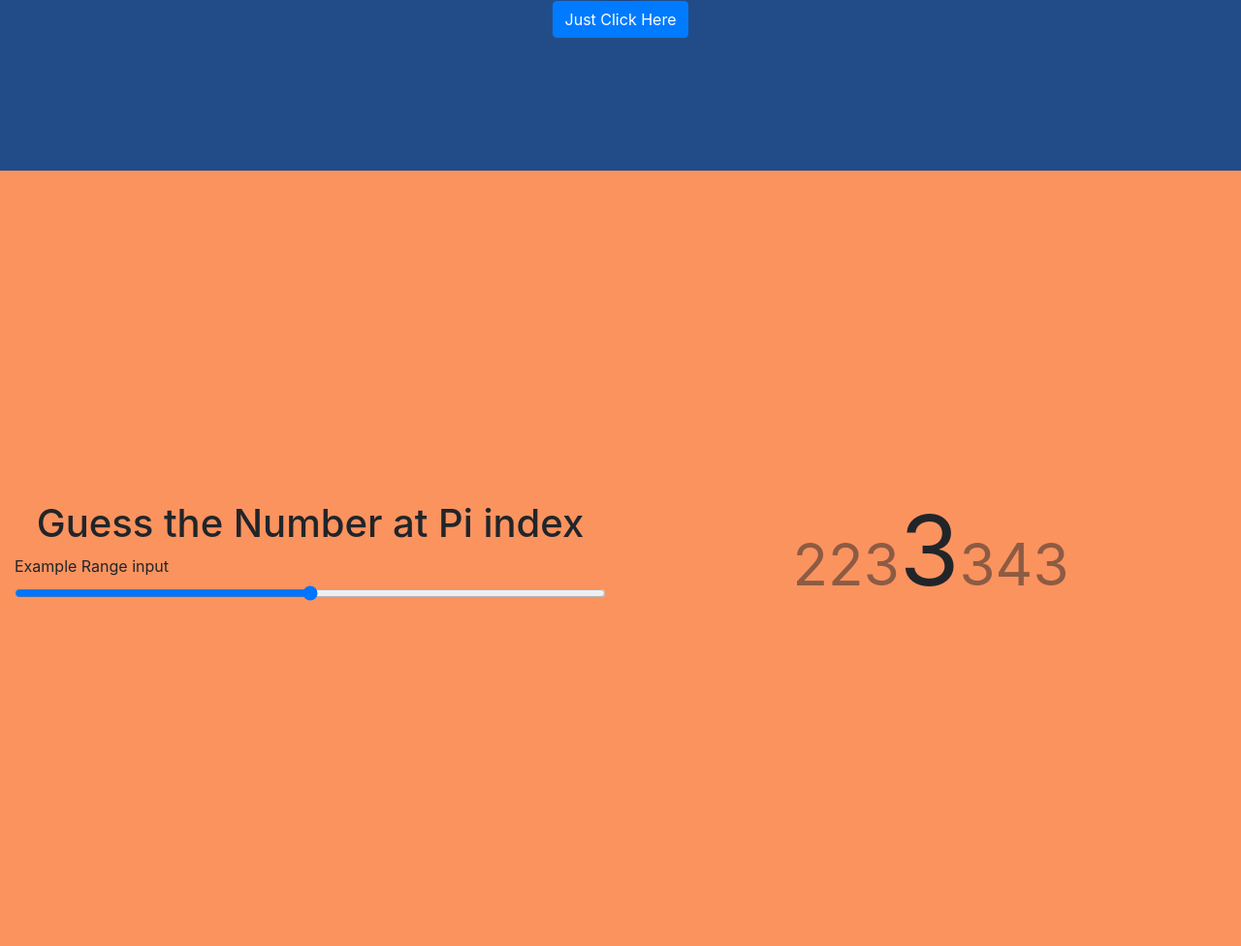
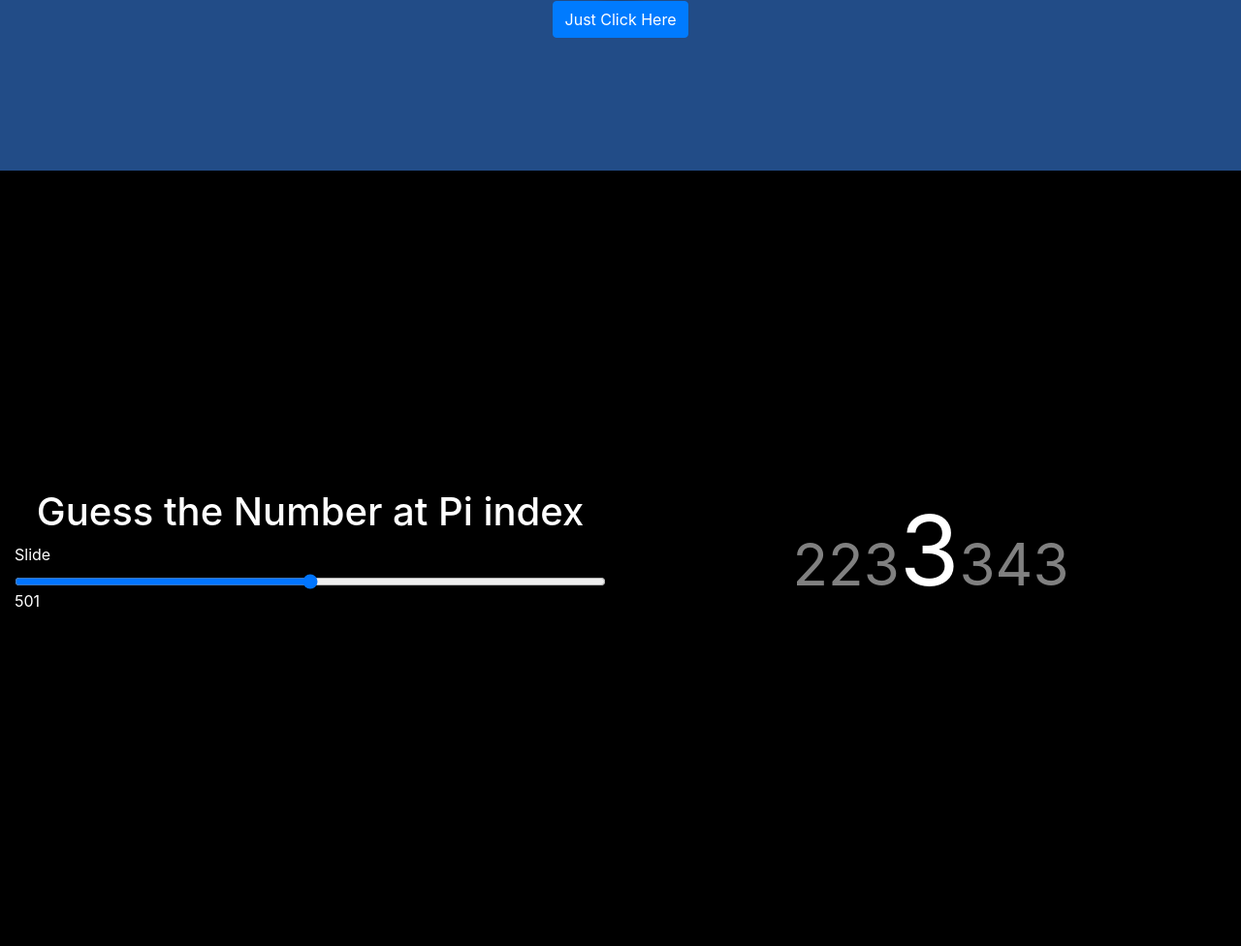
Before and after one commit to UruchimaW/Pi-Visualization-Web-App, a Python web app: template templates/main.html in a window 1280 px wide. Shown: the part 3080-4056 px from the top of the page at 97% size. Run offline with Jinja, Linux system fonts and the light colour scheme; the template is opened without the code that fills it, so the values that code supplies are empty; some libraries are stand-ins or nearby versions.

Commit message:
Slider Functionality Fix
Fized slider, now when put to a certain value will pull up relevant values of pi.

```diff
--- a/static/script.js
+++ b/static/script.js
@@ -103,10 +103,36 @@ function barAdder(){
   addData(second,piArray[areaCounter],piArray[areaCounter]);
   areaCounter ++;
 }
+// test
+//3141592
+function guessAdder(sliderValue) {
+  sliderValue = parseInt(sliderValue)
+  var piArray = holder.slice('');
+  console.log(sliderValue);
+  // console.log(sliderValue+1);
+  // console.log(sliderValue-1);
+  var leftString = holder.slice((sliderValue-4),(sliderValue-1));
+  var rightString = holder.slice((sliderValue),(sliderValue+3));
+  console.log(rightString);
+  document.getElementById("leftGuess").innerHTML = leftString;
+  document.getElementById("middleGuess").innerHTML = piArray[sliderValue-1];
+  document.getElementById("rightGuess").innerHTML = rightString;
+
+
+//Updating slider value dynamically
+
+
+}
 
 window.addEventListener('load', () => {
   document.querySelector('#pi_numbers').addEventListener("click", () => {
     bigTypeWriter();
+  });
+  document.querySelector('#secondtest').addEventListener("click", () => {
+    var sliderValue = document.getElementById("formControlRange").value;
+    guessAdder(sliderValue);
+    // document.getElementById("teststuff").innerHTML = sliderValue;
+
   });
   document.querySelector('#polarAdder').addEventListener("click", () => {
     barAdder();
--- a/templates/main.html
+++ b/templates/main.html
@@ -66,11 +66,7 @@
 <div class="container-fluid" style="background:rgb(0, 24, 69);">
   <div class="row" style="height:100vh">
     <div class="col align-self-center">
-      <!-- <div class="row">
-        <div class="col" style="text-align:center;">
-          <h1 style="color:white;">Flow in to Pi</h1>
-        </div>
-      </div> -->
+
       <div class="row">
         <div class="col">
             <canvas id="myChart"></canvas>
@@ -102,20 +98,21 @@
 </div>
 
 <!-- Will add functionality to guess a number of Pi at a certain range -->
-<div class="container-fluid" style="background:rgb(251, 147, 95);">
+<div class="container-fluid" style="background:black;color:white">
   <div class="row" style="height:100vh">
     <div class="col align-self-center">
       <div class="row">
         <div class="col align-self-center">
-          <h1 style="text-align:center;">Guess the Number at Pi index </h1>
+          <h1 id="secondtest" style="text-align:center;">Guess the Number at Pi index </h1>
         </div>
       </div>
       <div class="row">
         <div class="col">
           <form>
             <div class="form-group">
-              <label for="formControlRange">Example Range input</label>
-              <input type="range" class="form-control-range" id="formControlRange">
+              <label for="formControlRange">Slide</label>
+              <input type="range" class="form-control-range"  min="1" max="1000" id="formControlRange">
+              <p id="teststuff"></p>
             </div>
           </form>
         </div>
@@ -123,13 +120,22 @@
     </div>
     <div class="col align-self-center">
 
-      <p style="text-align:center;"><span style="font-size:60px;opacity:.5">223</span><span style="font-size:100px;">3</span><span style="font-size:60px;opacity:.5">343</span>
+      <p style="text-align:center;"><span id="leftGuess" style="font-size:60px;opacity:.5">223</span><span id="middleGuess" style="font-size:100px;">3</span><span id="rightGuess" style="font-size:60px;opacity:.5">343</span>
       </p>
 
     </div>
   </div>
 </div>
 <!-- Begin Script Libraries -->
+<script>
+var slider = document.getElementById("formControlRange");
+var output = document.getElementById("teststuff");
+output.innerHTML = slider.value;
+
+slider.oninput = function() {
+  output.innerHTML = this.value;
+}
+</script>
 <script> var ctx = document.getElementById('myChart').getContext('2d');
 var chart = new Chart(ctx, {
     // The type of chart we want to create
```
Also changed, not shown: 1 other file.
